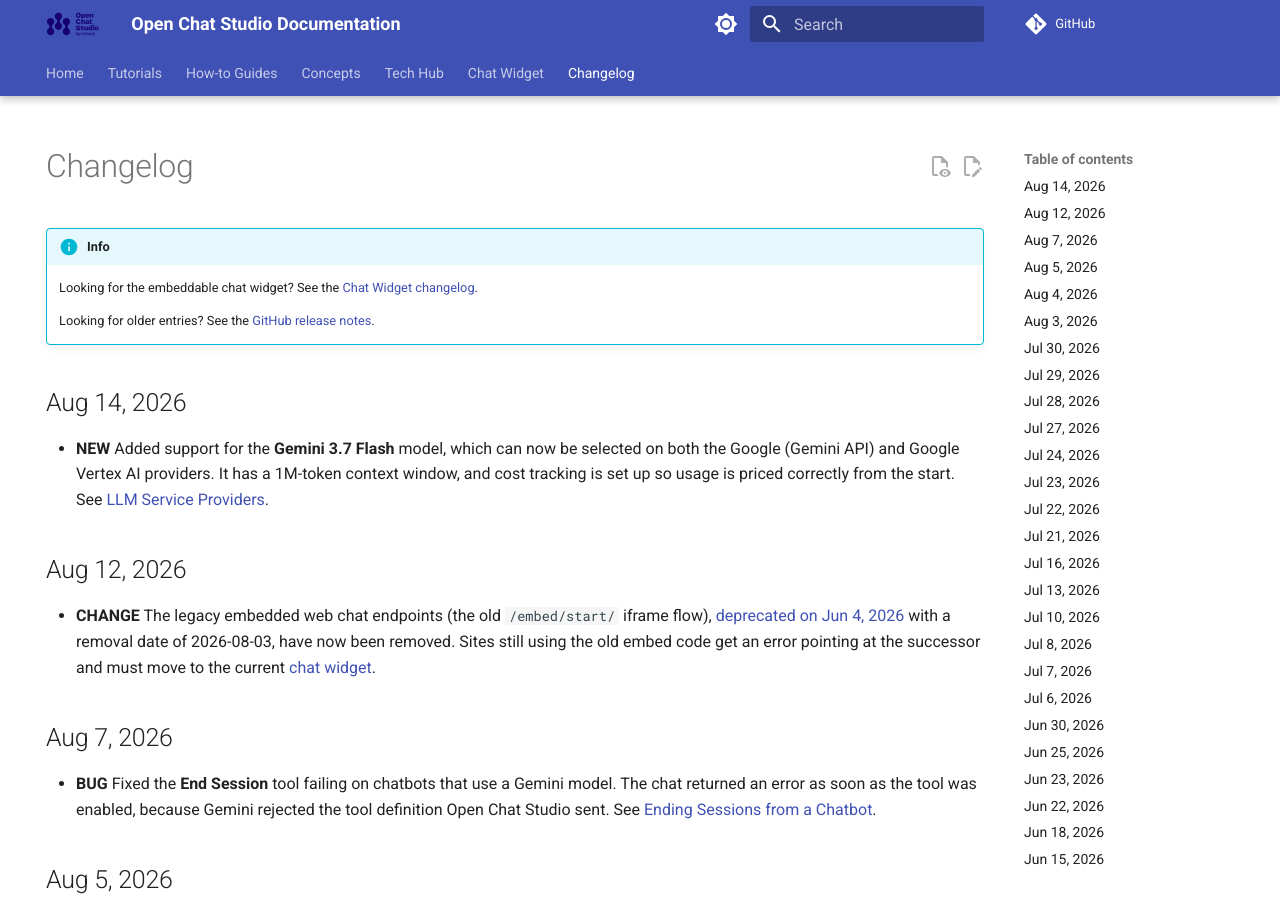
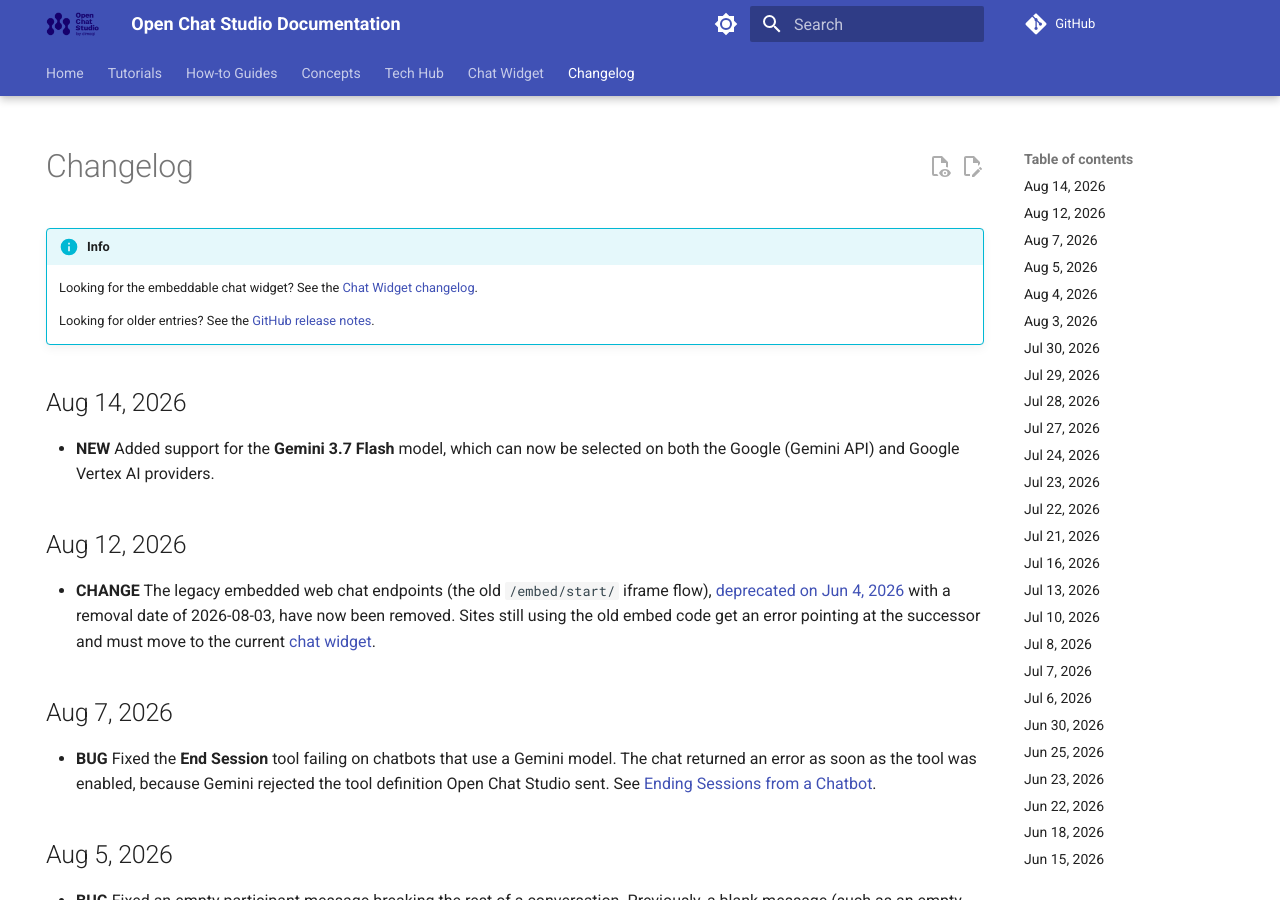
Before and after one commit to dimagi/open-chat-studio-docs, an MkDocs documentation site: the page built from docs/changelog.md, in a window 1280 px wide and 900 px high. Built offline with MkDocs 1.6.1 and Material for MkDocs 9.7.7, drawn with Linux system fonts in a browser that asks for light colours; a script that is not in the unit is left out; comment, search, counter and statistics services are not loaded.

Commit message:
Apply suggestion from @snopoke

```diff
--- a/docs/changelog.md
+++ b/docs/changelog.md
@@ -12,7 +12,7 @@
     Looking for older entries? See the [GitHub release notes](https://github.com/dimagi/open-chat-studio-docs/releases).
 
 ## Aug 14, 2026
-* **NEW** Added support for the **Gemini 3.7 Flash** model, which can now be selected on both the Google (Gemini API) and Google Vertex AI providers. It has a 1M-token context window, and cost tracking is set up so usage is priced correctly from the start. See [LLM Service Providers](concepts/team/llm_providers.md).
+* **NEW** Added support for the **Gemini 3.7 Flash** model, which can now be selected on both the Google (Gemini API) and Google Vertex AI providers.
 
 ## Aug 12, 2026
 * **CHANGE** The legacy embedded web chat endpoints (the old `/embed/start/` iframe flow), [deprecated on Jun 4, 2026](#jun-4-2026) with a removal date of 2026-08-03, have now been removed. Sites still using the old embed code get an error pointing at the successor and must move to the current [chat widget](chat_widget/index.md).
```
